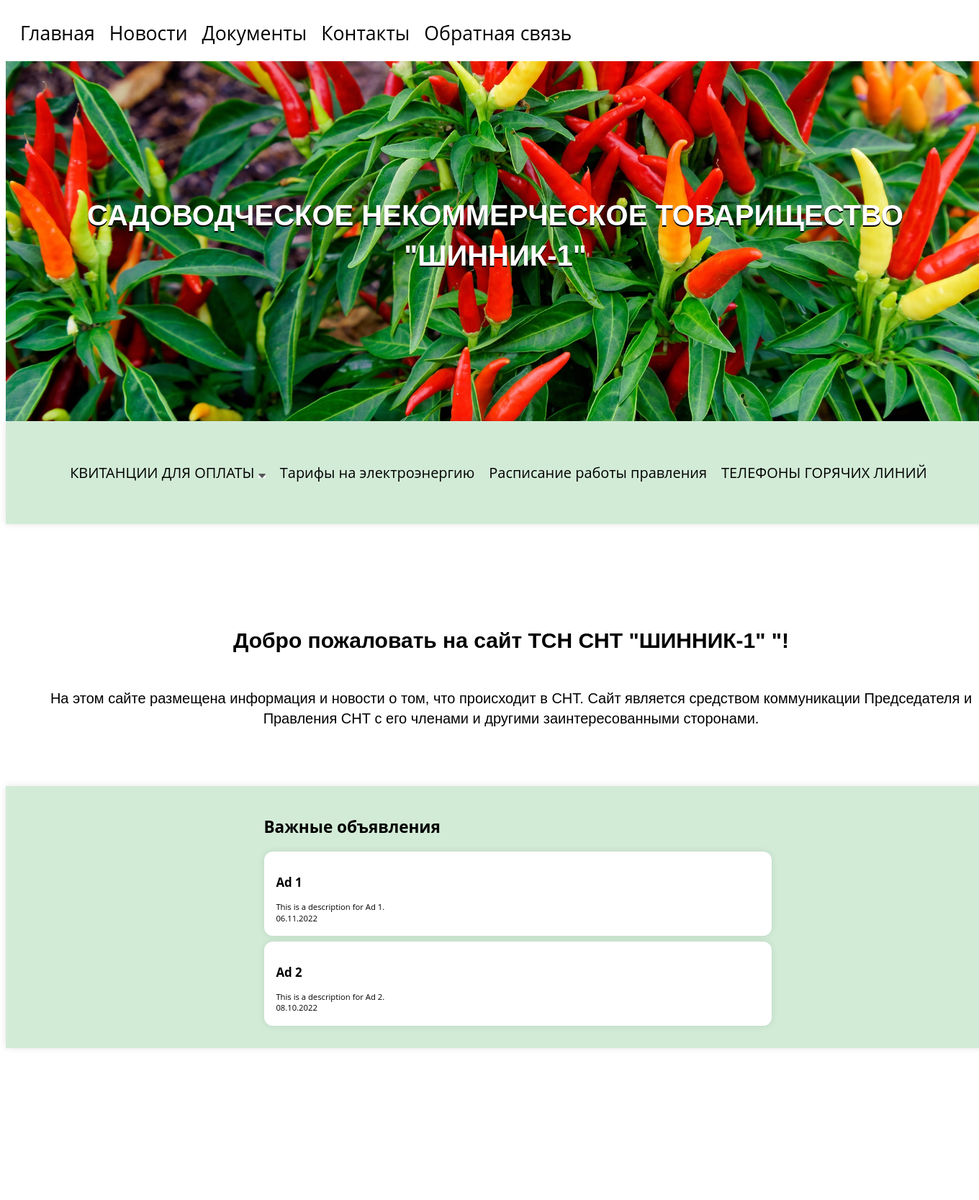
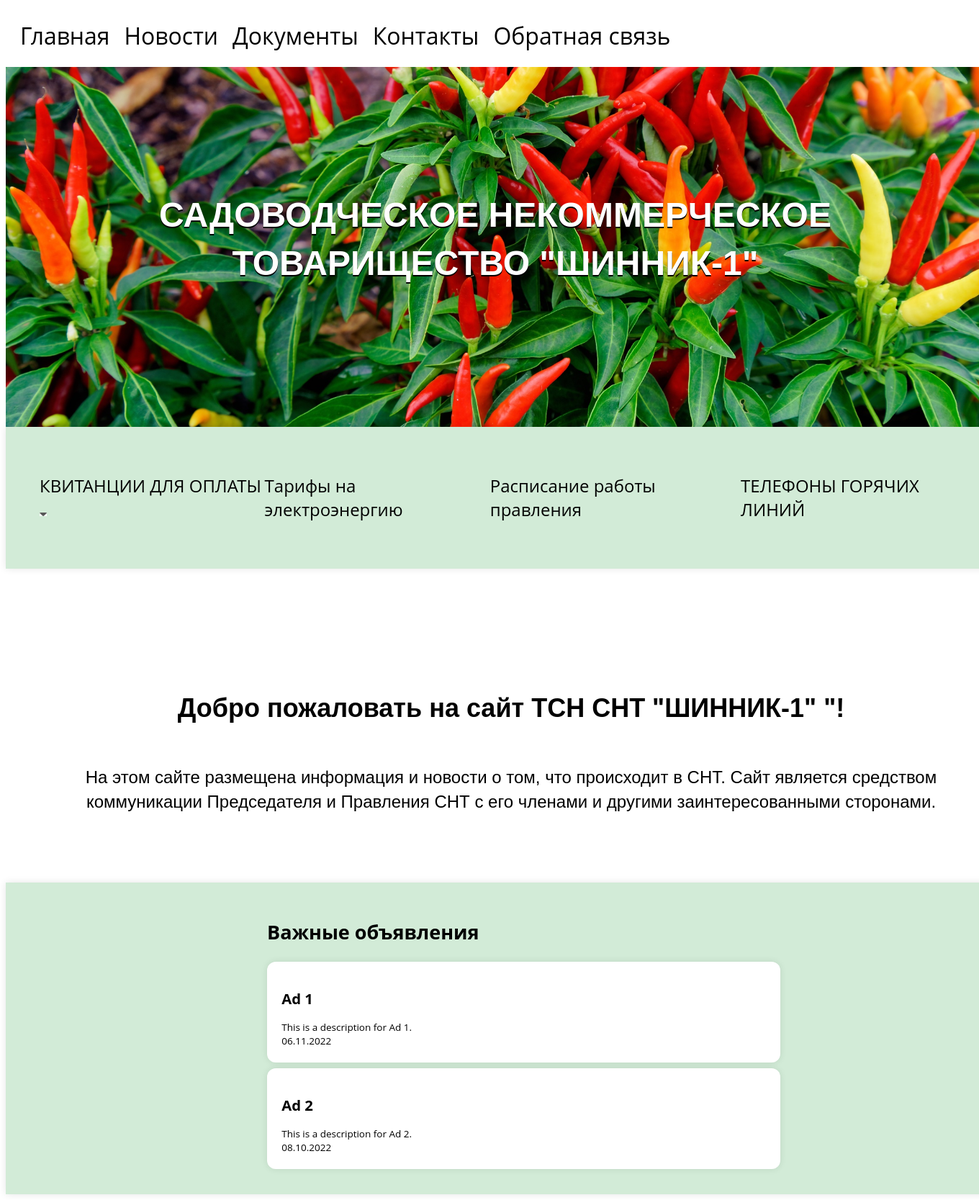
Before and after one commit to Robingood43/q, a FastAPI app: page / in a window 1360 px wide; the page is wider, and only the part inside the window is pictured. Shown: that part at 72% size. Before the commit the page ends 1456 px from the top of that part, so only its background shows below. Run offline with FastAPI, Linux system fonts and the light colour scheme; parts of the project's set-up code (start-up, migrations or seed data) failed here and were passed over.

Commit message:
Update index.html

```diff
--- a/templates/index.html
+++ b/templates/index.html
@@ -22,7 +22,7 @@
     word-wrap: break-word;
     background-color: var(--main-background);
     font-family: var(--primary-font);
-    font-size: 1.25em;
+    font-size: 1.5em;
   }
 
   .navbar, .menu {
```
